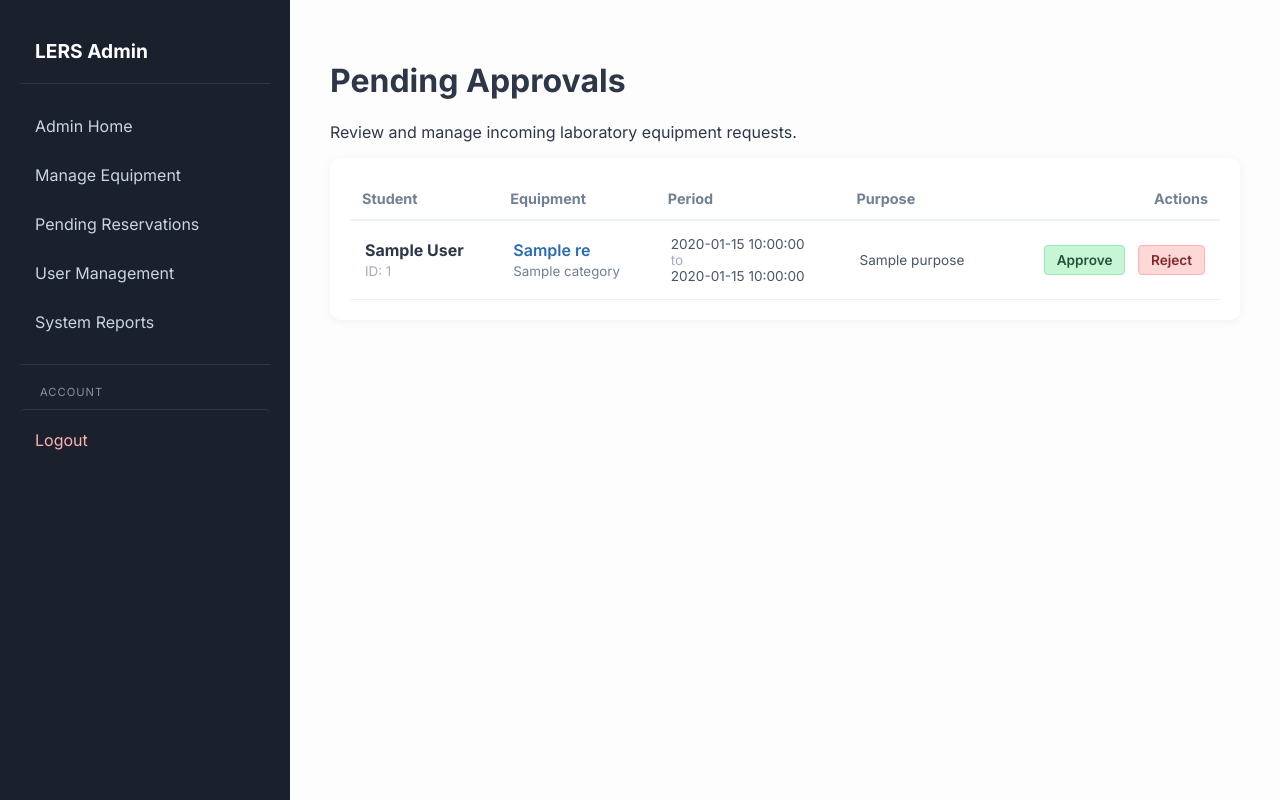
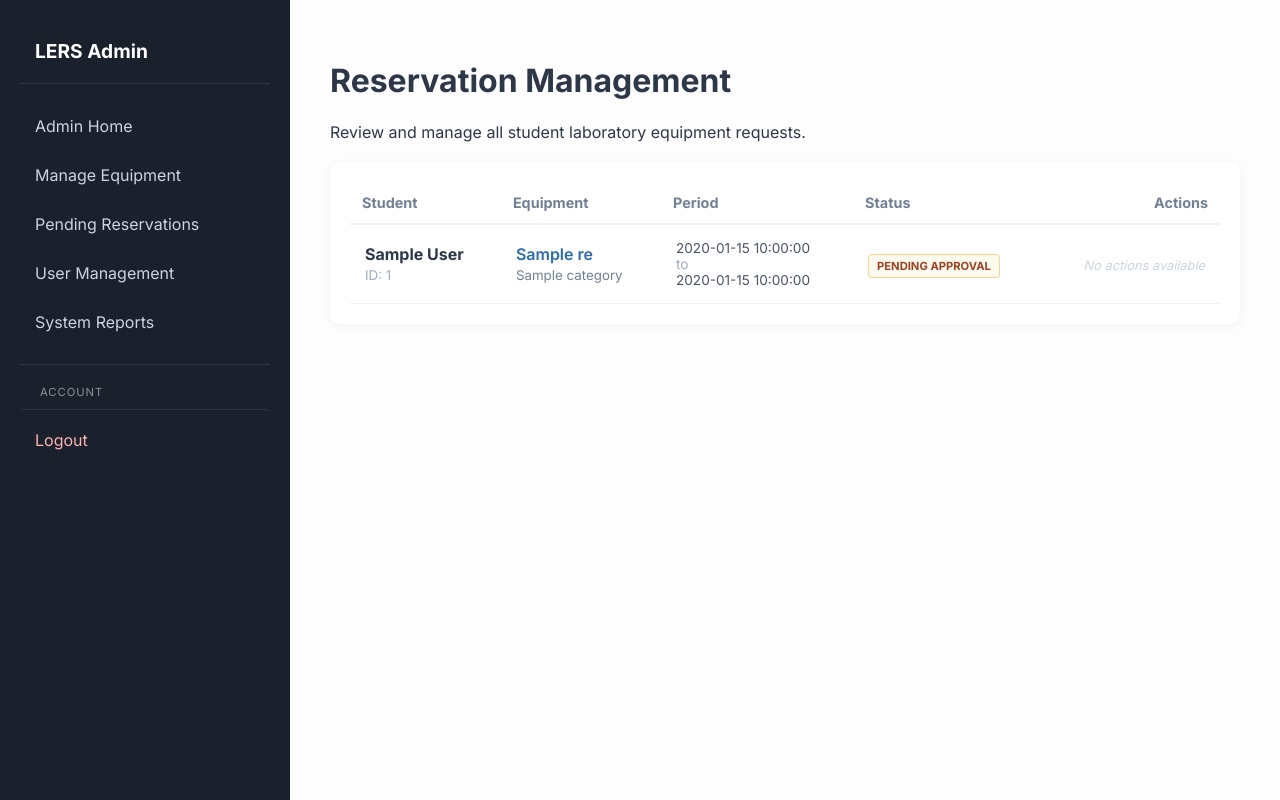
Before and after one commit to dongtapulan/LERS_PROJECT, a Flask app: template templates/admin/pending_reservations.html in a window 1280 px wide. Run offline with Flask 3, Linux system fonts and the light colour scheme; the visitor is signed in with stand-in values (Sample User, id 1); the template is opened without the code that fills it: most values are stand-ins (such as "Sample title", 1, 10 or a date in 2020).

Commit message:
Reservation logic fixes

```diff
--- a/app.py
+++ b/app.py
@@ -80,7 +80,9 @@ def admin_dashboard():
     if session.get('role') != 'admin':
         return redirect(url_for('index'))
 
+    # Keep the dashboard clean by only showing the actual 'To-Do' items (Pending)
     pending_list = ReservationService.get_all_pending()
+
     stats = query_db("""
         SELECT
             (SELECT COUNT(*) FROM equipment) as total_equip,
@@ -135,8 +137,12 @@ def toggle_maintenance(equip_id):
 def admin_pending_reservations():
     if session.get('role') != 'admin':
         return redirect(url_for('index'))
-    pending_list = ReservationService.get_all_pending()
-    return render_template('admin/pending_reservations.html', reservations=pending_list)
+
+    # CHANGE: Use get_all_for_admin() instead of get_all_pending()
+    # This ensures 'cancelled' and 'rejected' items also appear in the list
+    all_activity = ReservationService.get_all_for_admin()
+
+    return render_template('admin/pending_reservations.html', reservations=all_activity)
 
 @app.route('/admin/reservation/<int:res_id>/<action>')
 def update_reservation(res_id, action):
@@ -288,6 +294,7 @@ def approve_reservation(res_id):
 
     flash(f"Approved by {approver_name}. Inventory updated.")
     return redirect(url_for('admin_dashboard'))
+
 @app.route('/admin/edit-equipment/<int:equip_id>', methods=['POST'])
 def edit_equipment(equip_id):
     if session.get('role') != 'admin':
@@ -308,5 +315,22 @@ def edit_equipment(equip_id):
     flash("Inventory updated successfully.")
     return redirect(url_for('manage_equipment'))
 
+@app.route('/user/cancel-reservation/<int:res_id>')
+def cancel_reservation(res_id):
+    if 'user_id' not in session:
+        return redirect(url_for('index'))
+
+    # Verify ownership and status
+    res = query_db("SELECT status, user_id FROM reservations WHERE res_id = %s", (res_id,), one=True)
+
+    if res and res['user_id'] == session['user_id'] and res['status'] == 'pending':
+        # CHANGE: Update status instead of DELETE
+        query_db("UPDATE reservations SET status = 'cancelled' WHERE res_id = %s", (res_id,))
+        flash("Reservation cancelled successfully.")
+    else:
+        flash("Unable to cancel this reservation.")
+
+    return redirect(url_for('my_reservations'))
+
 if __name__ == '__main__':
     app.run(debug=True, host='0.0.0.0', port=8080)
--- a/templates/admin/pending_reservations.html
+++ b/templates/admin/pending_reservations.html
@@ -1,6 +1,6 @@
 {% extends "base.html" %}
 
-{% block title %}Pending Reservations | LERS{% endblock %}
+{% block title %}Reservation Management | LERS{% endblock %}
 
 {% block extra_css %}
 <link rel="stylesheet" href="{{ url_for('static', filename='css/dashboard.css') }}">
@@ -10,6 +10,20 @@
     .btn-approve:hover { background: #9ae6b4; }
     .btn-reject { background: #fed7d7; color: #822727; border: 1px solid #feb2b2; margin-left: 8px; }
     .btn-reject:hover { background: #feb2b2; }
+
+    .status-badge {
+        padding: 4px 8px;
+        border-radius: 4px;
+        font-size: 0.7rem;
+        font-weight: 700;
+        text-transform: uppercase;
+        border: 1px solid transparent;
+    }
+    /* Status Badge Colors */
+    .badge-pending { background: #fffaf0; color: #9c4221; border-color: #fbd38d; }
+    .badge-approved { background: #c6f6d5; color: #22543d; border-color: #9ae6b4; }
+    .badge-rejected { background: #fed7d7; color: #822727; border-color: #feb2b2; }
+    .badge-cancelled { background: #edf2f7; color: #4a5568; border-color: #cbd5e0; }
 </style>
 {% endblock %}
 
@@ -19,11 +33,11 @@
 
     <main class="main-content">
         <header class="content-header">
-            <h1>Pending Approvals</h1>
-            <p>Review and manage incoming laboratory equipment requests.</p>
+            <h1>Reservation Management</h1>
+            <p>Review and manage all student laboratory equipment requests.</p>
         </header>
 
-        <section class="table-container" style="background: white; border-radius: 10px; padding: 20px; box-shadow: 0 2px 10px rgba(0,0,0,0.05);">
+        <section class="table-container" style="background: white; border-radius: 10px; padding: 20px; box-shadow: 0 2px 10px rgba(0,0,0,0.05); margin-top: 20px;">
             {% if reservations %}
             <table style="width: 100%; border-collapse: collapse; text-align: left;">
                 <thead>
@@ -31,7 +45,7 @@
                         <th style="padding: 12px;">Student</th>
                         <th style="padding: 12px;">Equipment</th>
                         <th style="padding: 12px;">Period</th>
-                        <th style="padding: 12px;">Purpose</th>
+                        <th style="padding: 12px;">Status</th>
                         <th style="padding: 12px; text-align: right;">Actions</th>
                     </tr>
                 </thead>
@@ -47,16 +61,28 @@
                             <small style="color: #718096;">{{ res.category }}</small>
                         </td>
                         <td style="padding: 15px; font-size: 0.85rem; color: #4a5568;">
-                            {{ res.start_time }} <br>
+                            {{ res.borrow_date }} <br>
                             <span style="color: #a0aec0;">to</span><br>
-                            {{ res.end_time }}
+                            {{ res.return_date }}
                         </td>
-                        <td style="padding: 15px; color: #4a5568; max-width: 200px;">
-                            <p style="margin: 0; font-size: 0.85rem;">{{ res.purpose }}</p>
+                        <td style="padding: 15px;">
+                            {% if res.status == 'cancelled' %}
+                                <span class="status-badge badge-cancelled">Student Cancelled</span>
+                            {% elif res.status == 'approved' %}
+                                <span class="status-badge badge-approved">Approved</span>
+                            {% elif res.status == 'rejected' %}
+                                <span class="status-badge badge-rejected">Rejected</span>
+                            {% else %}
+                                <span class="status-badge badge-pending">Pending Approval</span>
+                            {% endif %}
                         </td>
                         <td style="padding: 15px; text-align: right; white-space: nowrap;">
-                            <a href="{{ url_for('update_reservation', res_id=res.res_id, action='approve') }}" class="action-btn btn-approve">Approve</a>
-                            <a href="{{ url_for('update_reservation', res_id=res.res_id, action='reject') }}" class="action-btn btn-reject">Reject</a>
+                            {% if res.status == 'pending' %}
+                                <a href="{{ url_for('update_reservation', res_id=res.res_id, action='approve') }}" class="action-btn btn-approve">Approve</a>
+                                <a href="{{ url_for('update_reservation', res_id=res.res_id, action='reject') }}" class="action-btn btn-reject">Reject</a>
+                            {% else %}
+                                <span style="color: #cbd5e0; font-size: 0.8rem; font-style: italic;">No actions available</span>
+                            {% endif %}
                         </td>
                     </tr>
                     {% endfor %}
@@ -64,7 +90,7 @@
             </table>
             {% else %}
             <div style="text-align: center; padding: 60px; color: #a0aec0;">
-                <p>No pending reservations at the moment.</p>
+                <p>No reservations currently require attention.</p>
             </div>
             {% endif %}
         </section>
```
Also changed, not shown: services/reservation.py (+21 -1 lines), templates/user/my_reservations.html (+39 -14 lines), database/db_config.py (line endings or trailing spaces), 3 other files.
